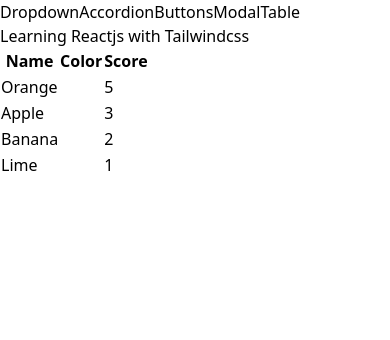
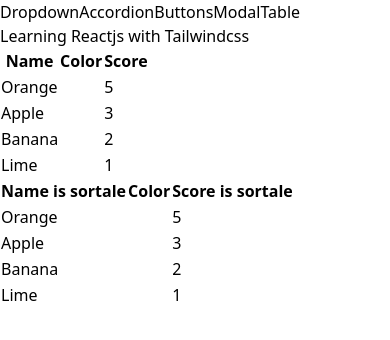
Before and after one commit to aogallo/reacts-tailwindcss-redux, a React (Vite) app: page /table in a window 390 px wide. Shown: the top 340 px of the page. Built offline with nearby package versions, Linux system fonts and the light colour scheme.

Commit message:
add SortableTable component

```diff
--- /dev/null
+++ b/src/components/SortableTable.tsx
@@ -0,0 +1,59 @@
+import { useState } from 'react'
+import Table, { TableProps } from './Table'
+
+function SortableTable(props: TableProps) {
+  const [sortOrder, setSortOrder] = useState<string | null>(null)
+  const [sortBy, setSortBy] = useState<string | null>(null)
+
+  const { data, config } = props
+
+  const handleClick = (label: string) => {
+    if (sortOrder === null) {
+      setSortOrder('asc')
+      setSortBy(label)
+    } else if (sortOrder === 'asc') {
+      setSortOrder('desc')
+      setSortBy(label)
+    } else if (sortOrder === 'desc') {
+      setSortOrder(null)
+      setSortBy(null)
+    }
+  }
+
+  let sortedData = data
+  if (sortOrder && sortBy) {
+    const { sortValue } = config.find((column) => column.label === sortBy)
+
+    sortedData = [...data].sort((a, b) => {
+      const valueA = sortValue(a)
+      const valueB = sortValue(b)
+
+      const reverseOrder = sortOrder === 'asc' ? 1 : -1
+
+      if (typeof valueA === 'string') {
+        return valueA.localeCompare(valueB) * reverseOrder
+      } else {
+        return (valueA - valueB) * reverseOrder
+      }
+    })
+  }
+
+  const updatedConfig = config.map((column) => {
+    if (!column.sortValue) {
+      return column
+    }
+
+    return {
+      ...column,
+      header: () => (
+        <th onClick={() => handleClick(column.label)}>
+          {column.label} is sortale
+        </th>
+      ),
+    }
+  })
+
+  return <Table {...props} data={sortedData} config={updatedConfig} />
+}
+
+export default SortableTable
--- a/src/components/Table.tsx
+++ b/src/components/Table.tsx
@@ -1,4 +1,4 @@
-import { ReactElement } from "react"
+import { Fragment, ReactElement } from 'react'
 
 export type RowType = {
   name: string
@@ -6,42 +6,52 @@ export type RowType = {
   score: number
 }
 
-type ConfigType = {
+export type ConfigType = {
   label: string
+  header?: () => string | ReactElement | number
+  sortValue?: (row: RowType) => string | number
   render?: (row: RowType) => string | ReactElement | number
 }
 
-type TableProps = {
+export type TableProps = {
   data: RowType[]
   config: ConfigType[]
   keyFn?: (row: RowType) => string | number
 }
 
 const Table = ({ data, config, keyFn }: TableProps) => {
-  const renderedHeaders = config.map((column) => <th key={column.label}>{column.label}</th>)
+  const renderedHeaders = config.map((column) => {
+    if (column.header) {
+      return <Fragment key={column.label}>{column.header()}</Fragment>
+    }
+
+    return <th key={column.label}>{column.label}</th>
+  })
 
   const renderedRows = data.map((rowData) => {
     const renderedCells = config.map((column) => {
-      return <td key={column.label} className="p-3">{column.render?.(rowData)}</td>
+      return (
+        <td key={column.label} className='p-3'>
+          {column.render?.(rowData)}
+        </td>
+      )
     })
 
     return (
-      <tr key={keyFn?.(rowData)} className="border-b">
+      <tr key={keyFn?.(rowData)} className='border-b'>
         {renderedCells}
       </tr>
     )
   })
 
-  return <table className="table-auto border-spacing-2">
-    <thead>
-      <tr className="border-b-2">
-        {renderedHeaders}
-      </tr>
-    </thead>
-    <tbody>
-      {renderedRows}
-    </tbody>
-  </table>
+  return (
+    <table className='table-auto border-spacing-2'>
+      <thead>
+        <tr className='border-b-2'>{renderedHeaders}</tr>
+      </thead>
+      <tbody>{renderedRows}</tbody>
+    </table>
+  )
 }
 
 export default Table
--- a/src/pages/TablePage.tsx
+++ b/src/pages/TablePage.tsx
@@ -1,4 +1,5 @@
-import Table, { RowType } from "../components/Table"
+import SortableTable from '../components/SortableTable'
+import Table, { RowType } from '../components/Table'
 
 const TablePage = () => {
   const fruits = [
@@ -9,18 +10,38 @@ const TablePage = () => {
   ]
 
   const config = [
-    { label: 'Name', render: (fruit: RowType) => fruit.name },
-    { label: 'Color', render: (fruit: RowType) => <div className={`p-3 m-2 ${fruit.color}`}></div> },
-    { label: 'Score', render: (fruit: RowType) => fruit.score },
+    {
+      label: 'Name',
+      header: () => <th className='bg-red-500'>Name</th>,
+      sortValue: (fruit: RowType) => fruit.name,
+      render: (fruit: RowType) => fruit.name,
+    },
+    {
+      label: 'Color',
+      header: () => <th className='bg-red-500'>Color</th>,
+      render: (fruit: RowType) => (
+        <div className={`p-3 m-2 ${fruit.color}`}></div>
+      ),
+      // sortValue: (fruit: RowType) => fruit.color,
+    },
+    {
+      label: 'Score',
+      header: () => <th className='bg-red-500'>Score</th>,
+      sortValue: (fruit: RowType) => fruit.score,
+      render: (fruit: RowType) => fruit.score,
+    },
   ]
 
-  const keyFn = (fruit) => {
+  const keyFn = (fruit: RowType) => {
     return fruit.name
   }
 
-  return <div>
-    <Table data={fruits} config={config} keyFn={keyFn} />
-  </div>
+  return (
+    <div>
+      <Table data={fruits} config={config} keyFn={keyFn} />
+      <SortableTable data={fruits} config={config} keyFn={keyFn} />
+    </div>
+  )
 }
 
 export default TablePage
```
